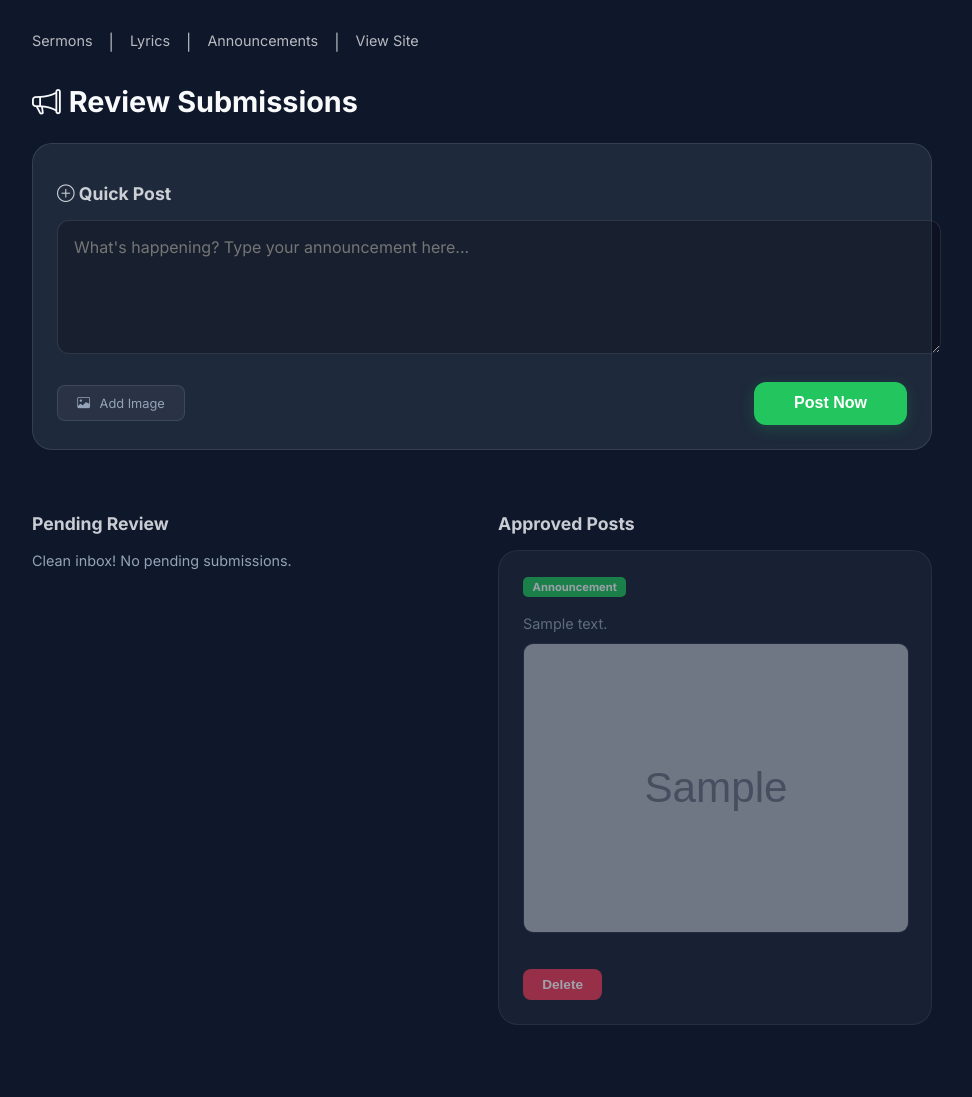
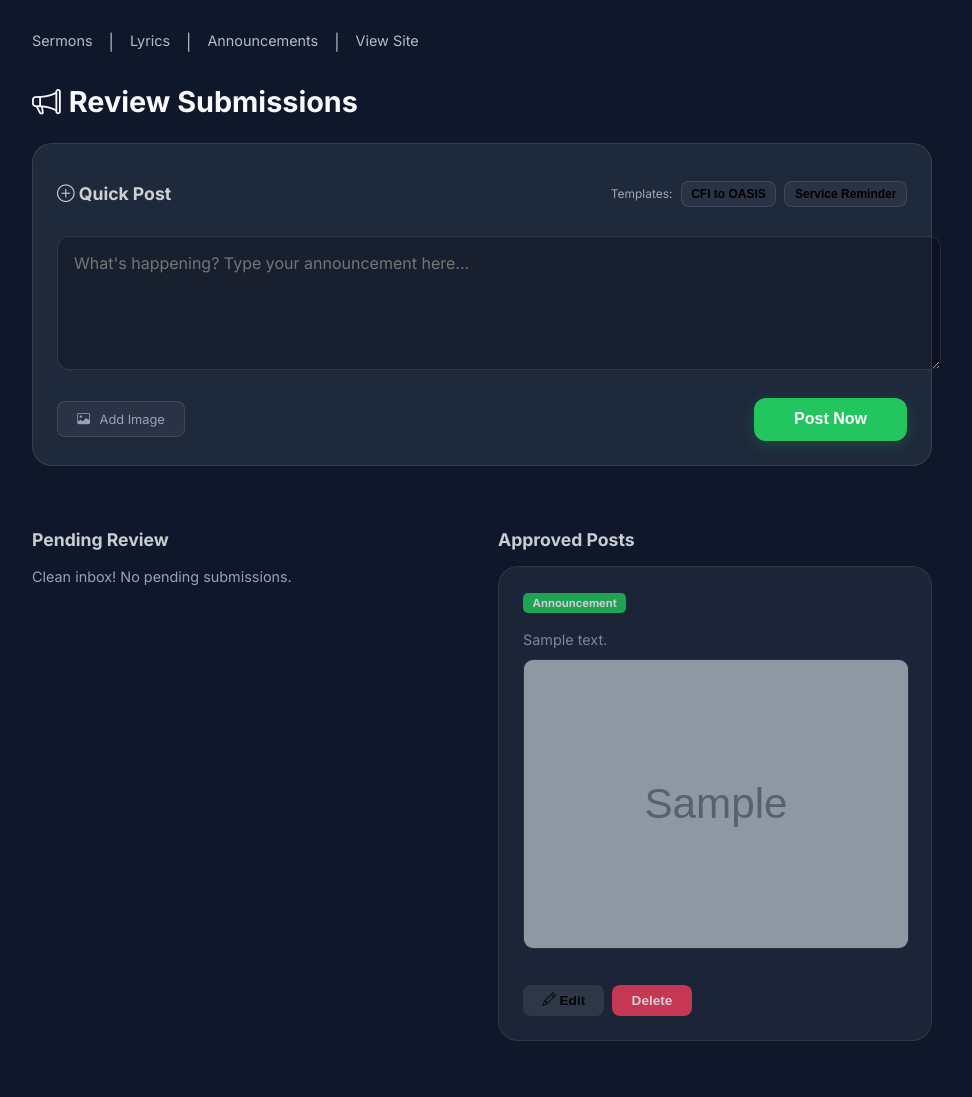
Before and after one commit to PenguinCanCodeDev/BIU-Church-Service, a Django app: page /staff/announcements/ in a window 1280 px wide. Shown: the whole page, without its empty margins (158-1130 px from the left). Before the commit the page ends 1025 px from the top, so only its background shows below. Run offline with Django 5.2, Linux system fonts and the light colour scheme; a user stored in the database is signed in; tables that the repository leaves empty hold one stand-in row (values such as "Sample post"); grey boxes marked "Sample" are stand-in pictures.

Commit message:
Add staff portal navigation, quick templates, and edit functionality for announcements

```diff
--- a/church/templates/church/staff/announcements.html
+++ b/church/templates/church/staff/announcements.html
@@ -73,11 +73,18 @@
         {% endif %}
 
         <div class="glass" style="margin-bottom: 3rem;">
+            <div style="display: flex; justify-content: space-between; align-items: center; margin-bottom: 1rem;">
                 <h2><i class="bi bi-plus-circle"></i> Quick Post</h2>
-            <form method="POST" enctype="multipart/form-data">
+                <div id="template-container" style="display: flex; gap: 0.5rem; flex-wrap: wrap;">
+                    <span style="font-size: 0.75rem; opacity: 0.6; align-self: center;">Templates:</span>
+                    <button type="button" class="btn" style="background: rgba(255,255,255,0.05); border: 1px solid rgba(255,255,255,0.1); padding: 0.3rem 0.6rem; font-size: 0.75rem;" onclick="applyTemplate('CFI to OASIS')">CFI to OASIS</button>
+                    <button type="button" class="btn" style="background: rgba(255,255,255,0.05); border: 1px solid rgba(255,255,255,0.1); padding: 0.3rem 0.6rem; font-size: 0.75rem;" onclick="applyTemplate('Service Reminder')">Service Reminder</button>
+                </div>
+            </div>
+            <form method="POST" enctype="multipart/form-data" id="postForm">
                 {% csrf_token %}
                 <div style="margin-bottom: 1.5rem;">
-                    <textarea name="content" placeholder="What's happening? Type your announcement here..." style="width: 100%; border-radius: 12px; padding: 1rem; background: rgba(0,0,0,0.2); border: 1px solid rgba(255,255,255,0.1); color: white; min-height: 100px; font-family: inherit; font-size: 1rem; outline: none; transition: border-color 0.3s;" onfocus="this.style.borderColor='var(--primary)'" onblur="this.style.borderColor='rgba(255,255,255,0.1)'" required></textarea>
+                    <textarea name="content" id="announcement-content" placeholder="What's happening? Type your announcement here..." style="width: 100%; border-radius: 12px; padding: 1rem; background: rgba(0,0,0,0.2); border: 1px solid rgba(255,255,255,0.1); color: white; min-height: 100px; font-family: inherit; font-size: 1rem; outline: none; transition: border-color 0.3s;" onfocus="this.style.borderColor='var(--primary)'" onblur="this.style.borderColor='rgba(255,255,255,0.1)'" required></textarea>
                 </div>
                 <div class="quick-post-footer" style="display: flex; align-items: center; justify-content: space-between; gap: 1rem;">
                     <label class="file-upload">
@@ -92,6 +99,26 @@
         </div>
 
         <script>
+            const templates = {
+                'CFI to OASIS': 'CFI moved to OASIS for today\'s service. Join us as we lift the name of JESUS high!',
+                'Service Reminder': 'Reminder: Join us tomorrow for an uplifting session of worship and word.'
+            };
+
+            function applyTemplate(name) {
+                const textarea = document.getElementById('announcement-content');
+                textarea.value = templates[name];
+                textarea.focus();
+                // Smooth scroll to form if needed
+                document.getElementById('postForm').scrollIntoView({ behavior: 'smooth', block: 'center' });
+            }
+
+            function editAnnouncement(content) {
+                const textarea = document.getElementById('announcement-content');
+                textarea.value = content;
+                textarea.focus();
+                document.getElementById('postForm').scrollIntoView({ behavior: 'smooth', block: 'center' });
+            }
+
             function updateFileName(input) {
                 const label = document.getElementById('file-label-text');
                 if (input.files && input.files.length > 0) {
@@ -112,12 +139,15 @@
                         {% if p.image %}
                             <img src="{{ p.image.url }}" alt="Submission Image" style="max-width: 100%; border-radius: 10px; margin-bottom: 1rem; border: 1px solid rgba(255,255,255,0.1);">
                         {% endif %}
-                        <form method="POST" class="controls">
+                        <div class="controls">
+                            <button type="button" class="btn" style="background: rgba(255,255,255,0.1);" onclick="editAnnouncement('{{ p.content|escapejs }}')"><i class="bi bi-pencil"></i> Edit</button>
+                            <form method="POST" style="display: inline-flex; gap: 0.5rem;">
                                 {% csrf_token %}
                                 <input type="hidden" name="submission_id" value="{{ p.id }}">
                                 <button type="submit" name="action" value="approve" class="btn btn-approve">Approve</button>
                                 <button type="submit" name="action" value="delete" class="btn btn-delete">Reject</button>
                             </form>
+                        </div>
                     </div>
                 {% empty %}
                     <p>Clean inbox! No pending submissions.</p>
@@ -127,17 +157,20 @@
             <div class="column">
                 <h2>Approved Posts</h2>
                 {% for a in approved %}
-                    <div class="glass" style="opacity: 0.6;">
+                    <div class="glass" style="opacity: 0.8;">
                         <span class="badge" style="background:#22c55e">{{ a.get_submission_type_display }}</span>
                         <p>{{ a.content }}</p>
                         {% if a.image %}
                             <img src="{{ a.image.url }}" alt="Submission Image" style="max-width: 100%; border-radius: 10px; margin-bottom: 1rem; border: 1px solid rgba(255,255,255,0.1); opacity: 0.8;">
                         {% endif %}
-                        <form method="POST" class="controls">
+                        <div class="controls">
+                             <button type="button" class="btn" style="background: rgba(255,255,255,0.1);" onclick="editAnnouncement('{{ a.content|escapejs }}')"><i class="bi bi-pencil"></i> Edit</button>
+                            <form method="POST" style="display: inline-flex;">
                                 {% csrf_token %}
                                 <input type="hidden" name="submission_id" value="{{ a.id }}">
                                 <button type="submit" name="action" value="delete" class="btn btn-delete">Delete</button>
                             </form>
+                        </div>
                     </div>
                 {% empty %}
                     <p>No approved announcements yet.</p>
```
Also changed, not shown: church/templates/church/index.html (+24 -1 lines). Lines whose indentation alone changed are shown as unchanged.
